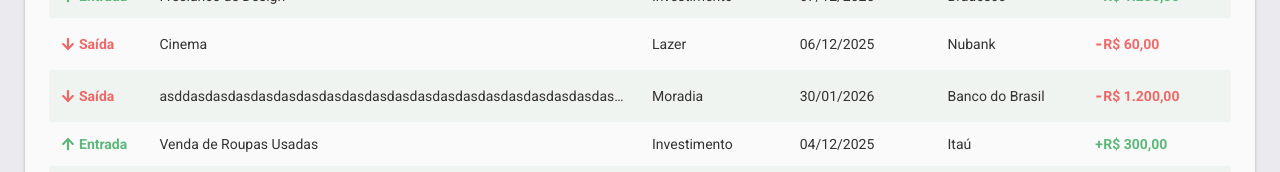
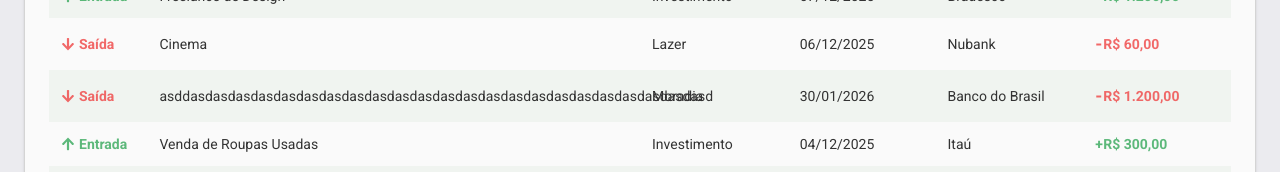
Before and after one commit to ThiagoSilsa/auxiliar-financeiro, a Next.js app: page /extrato in a window 1280 px wide. Shown: the part 641-813 px from the top of the page. Built offline with nearby package versions, Linux system fonts and the light colour scheme.

Commit message:
feat(GenericTable): Adicionei quebra de linha em frases muito longas

```diff
--- a/src/components/created/genericTable/generic-table.jsx
+++ b/src/components/created/genericTable/generic-table.jsx
@@ -122,7 +122,7 @@ export default function GenericTable({
                 <td
                   key={cell.id}
                   className={`
-                  p-3 overflow-hidden text-ellipsis whitespace-nowrap
+                  p-3 break-normal
                   ${!isEven(cell.row.index) ? "bg-muted/20" : ""}
                 `}
                 >
```
